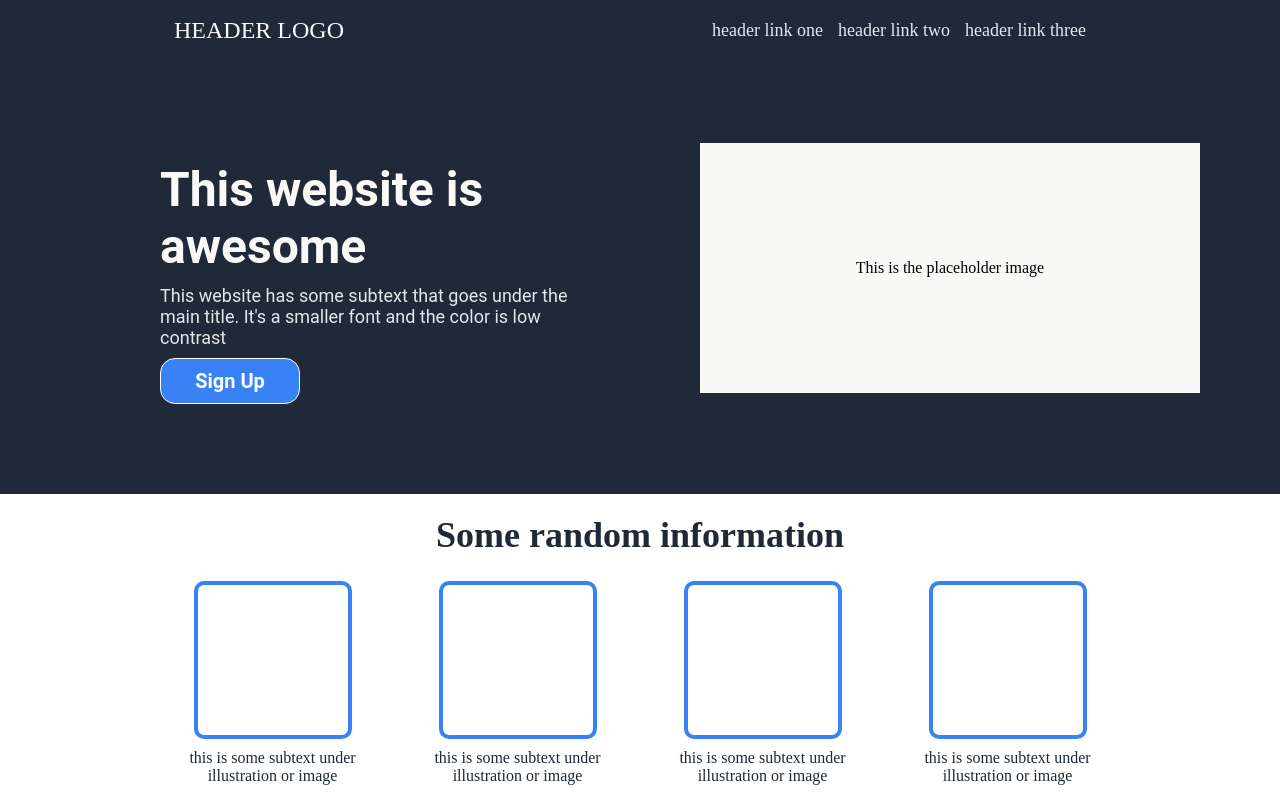
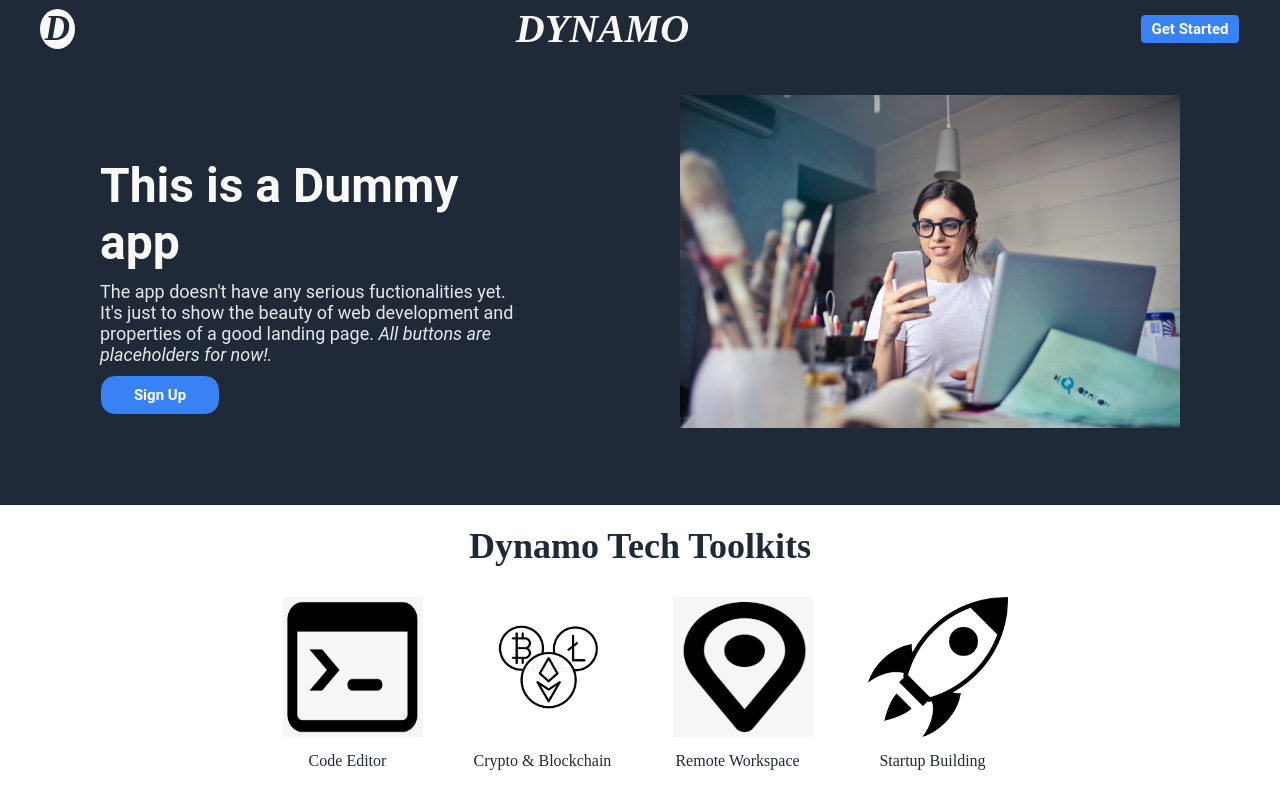
Before and after one commit to AbiodunDynamo/TOP-Landing-Page, a plain HTML site: page index.html in a window 1280 px wide. Shown: the top 800 px of the page. Drawn offline with Linux system fonts and the light colour scheme.

Commit message:
Modify index.html and style.css files

```diff
--- a/index.html
+++ b/index.html
@@ -9,58 +9,68 @@
 </head>
 <body>
     <section class="header">
-            <div class="logo">HEADER LOGO</div>
-            <ul>
-                <li><a href="#">header link one</a></li>
-                <li><a href="#">header link two</a></li>
-                <li><a href="#">header link three</a></li>
-            </ul>
+            <div class="logo">D</div>
+            <div class="page-title">DYNAMO</div>
+            <div>
+                <button class="signup-button">Get Started</button>
+            </div>
     </section>
     <div class="hero">
             <div class="herotext">
-                <div class="maintext">This website is awesome</div>
-                <div class="sec-text">This website has some subtext that goes under the main title. It's a smaller font and the color is low contrast</div>
+                <div class="maintext">This is a Dummy app</div>
+                <div class="sec-text">The app doesn't have any serious fuctionalities yet. It's just to show the beauty of web development and properties of a good landing page. <em>All buttons are placeholders for now!.</em></div>
                 <button>Sign Up</button>
             </div>
-
-            <div class="placeholder-box">This is the placeholder image</div>
+            <div class="placeholder-box">
+                <img src="./image/girl1.jpg" alt="girl in dark background">
+            </div>
+            <!--<div class="placeholder-box">This is the placeholder image</div>-->
     </div>
     <section class="box-section">
-        <div class="box-container-title">Some random information </div>
+        <div class="box-container-title">Dynamo Tech Toolkits</div>
         <div class="box-container">
             <div class="bbox">
-                <div class="box"></div>
-                <div class="text">this is some subtext under illustration or image</div>
+                <div class="box">
+                    <img src="./image/code-icon.png" alt="code icon" class="icons">
+                </div>
+                <div class="text">Code Editor</div>
             </div>
             <div class="bbox">
-                <div class="box"></div>
-                <div class="text">this is some subtext under illustration or image</div>
+                <div class="box">
+                    <img src="./image/crypto-icon.png" alt="crypto icon" class="icons">
+                </div>
+                <div class="text">Crypto & Blockchain</div>
             </div>
             <div class="bbox">
-                <div class="box"></div>
-                <div class="text">this is some subtext under illustration or image</div>
+                <div class="box">
+                    <img src="./image/location-icon.png" alt="location icon" class="icons">
+                </div>
+                <div class="text">Remote Workspace</div>
             </div>
             <div class="bbox">
-                <div class="box"></div>
-                <div class="text">this is some subtext under illustration or image</div>
+                <div class="box">
+                    <img src="./image/startup1.png" alt="code icon" class="icons">
+                </div>
+                <div class="text">Startup Building</div>
             </div>
         </div>
     </section>
     <section class="quote-section">
-        <p class="quote">This is an aspiring quote, or a testimonial from a customer. Maybe it's just filling up space or maybe people will actually read it. Who knows? All I know is that it looks nice. </p>
-        <strong class="author">-Thor, the God of Thunder</strong>
+        <div class="q-title">Web3 Quote!</div>
+        <div class="quote">"Whereas most technologies tend to automate workers on the periphery doing menial tasks, blockchains automate away the center. Instead of putting the taxi driver out of a job, blockchain puts Uber out of a job and lets the taxi drivers work with the customer directly."</div>
+        <strong class="author">- Vitalik Buterin</strong>
     </section>
    <section class="cta-container">
         <div class="cta-box">
             <div class="cta-text">
-                <div class="cta-maintext">Call to action! It's time</div>
-                <div class="cta-subtext">Sign up for our product by clicking that button right over there!</div>
+                <div class="cta-maintext">You like what you see?</div>
+                <div class="cta-subtext">Sign Up! by clicking on the button right there...Oops!, it doesn't work</div>
             </div>
             <button class="cta-button">Sign Up</button>
         </div>
    </section>
    <div class="footer-container">
-        <footer class="footer">Copyright | Dynamoabey TOP-Lander| 2022</footer>
+        <footer class="footer">Copyright | Dynamoabey TOP-Lander | 2022</footer>
    </div>
 
 </body>
--- a/style.css
+++ b/style.css
@@ -4,43 +4,51 @@ body{
 }
 .header{
     display: flex;
-    justify-content: space-around;
+    justify-content: space-between;
     align-items: center;
     background-color: #1F2937;
-    margin: 0;
+    padding: 5px 40px;
+    flex-wrap: wrap;
 
 }
 .logo{
     font-size: 24px;
+    color: #1F2937;
+    font: 'Roboto';
+    border-radius: 50%;
+    font-size: 35px;
+    font-weight: bolder;
+    font-style: italic;
+    background-color: #f9faf8;
+    width: 35px;
+    text-align: center;
+}
+.page-title{
     color: #f9faf8;
-    font: 'Roboto';
+    font-size: 40px;
+    font-weight: bolder;
+    font-style: italic;
+    text-align: center;
 }
-ul{
-    display: flex;
-    justify-content: center;
-    align-items: center;
-    gap: 15px;
-    padding: 10px;
-    margin: 10px;
+.signup-button{
+    background-color: #3882f6;
+    color: white;
+    padding: 5px;
+    font-size: 15px;
+    border-radius: 5px;
+    height: auto;
+    width: 100px;
+    font-weight: bold;
+    font-family: 'Roboto';
+    border: solid #1F2937 1px;
 
-}
-a{
-    text-decoration: none;
-    font: 'Roboto';
-    color: #e5e7eb;
-
-}
-li{
-    list-style-type: none;
-    font-size: 18px;
 }
 .hero{
     display: flex;
     background-color: #1F2937;
-    justify-content: center;
+    justify-content: space-between;
     align-items: center;
     color: white;
-    gap: 10px;
     flex-wrap: wrap;
 }
 .herotext{
@@ -66,25 +74,23 @@ button{
     background-color: #3882f6;
     color: white;
     padding: 10px;
-    font-size: 20px;
+    font-size: 15px;
     border-radius: 15px;
     height: auto;
-    width: 140px;
+    width: 120px;
     margin-left: 10px;
     font-weight: bold;
     font-family: 'Roboto';
-    border: solid white 1px;
+    border: solid #1F2937 1px;
 }
-.placeholder-box{
-    height: 250px;
+img{
     width: 500px;
-    background-color: #f9faf8;
-    color: black;
-    display: flex;
-    justify-content: center;
-    align-items: center;
-    margin-right: 20px;
-    margin-bottom: 20px;
+    height: auto;
+    align-self: center;
+    margin-right: 100px;
+    margin-bottom: 40px;
+    margin-left: 10px;
+    margin-top: 5px;
 }
 
 .box-container-title{
@@ -116,12 +122,20 @@ button{
 .box{
     width: 150px;
     height: 150px;
-    border: solid #3882f6 4px;
+    /*border: solid #3882f6 4px;*/
     border-radius: 10px;
 }
 .text{
     color: #1F2937;
     text-align: center;
+}
+
+.icons{
+    width: 140px;
+    height: 140px;
+    display: flex;
+    justify-content: center;
+    align-items: center;
 }
 
 .box-section{
@@ -133,6 +147,13 @@ button{
     justify-content: center;
     background-color: #E5E7EB;
 }
+.q-title{
+    font-size: 36px;
+    font-weight: bolder;
+    color: #1F2937;
+    text-align: center;
+    padding: 10px;
+}
 .quote{
     font-size: 36px;
     font-style: italic;
@@ -140,8 +161,8 @@ button{
     color: #1F2937;
     align-self: center;
     max-width: 890px;
-    margin-top: 50px;
-    padding: 50px;
+    margin-top: 10px;
+    padding: 30px;
 }
 .author{
     align-self: flex-end;
@@ -160,17 +181,17 @@ button{
     padding: 20px;
     justify-content: center;
     align-items: center;
-    gap: 45px;
+    gap: 25px;
     max-width: 1000px;
     height: 100px;
-    margin-left: 100px;
+    margin: 10px;
 }
 
 .cta-maintext{
     font-size: 30px;
     color: white;
     font-weight: bold;
-    margin-right: 10px;
+    margin: 5px;
 }
 .cta-subtext{
     font-size: 18px;
@@ -180,7 +201,9 @@ button{
     border-radius: 10px;
     border: solid white 2px;
     font-weight: bolder;
-    font-size: 20px;
+    font-size: 15px;
+    margin: 10px;
+    align-self: center;
 }
 .footer-container{
     background-color: #1F2937;
```
